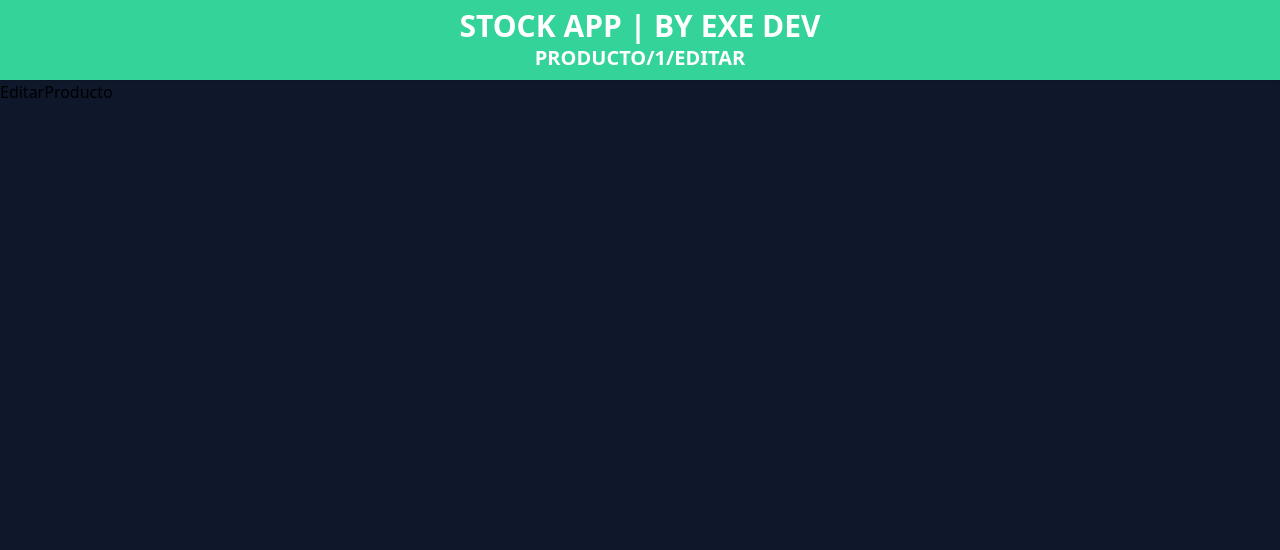
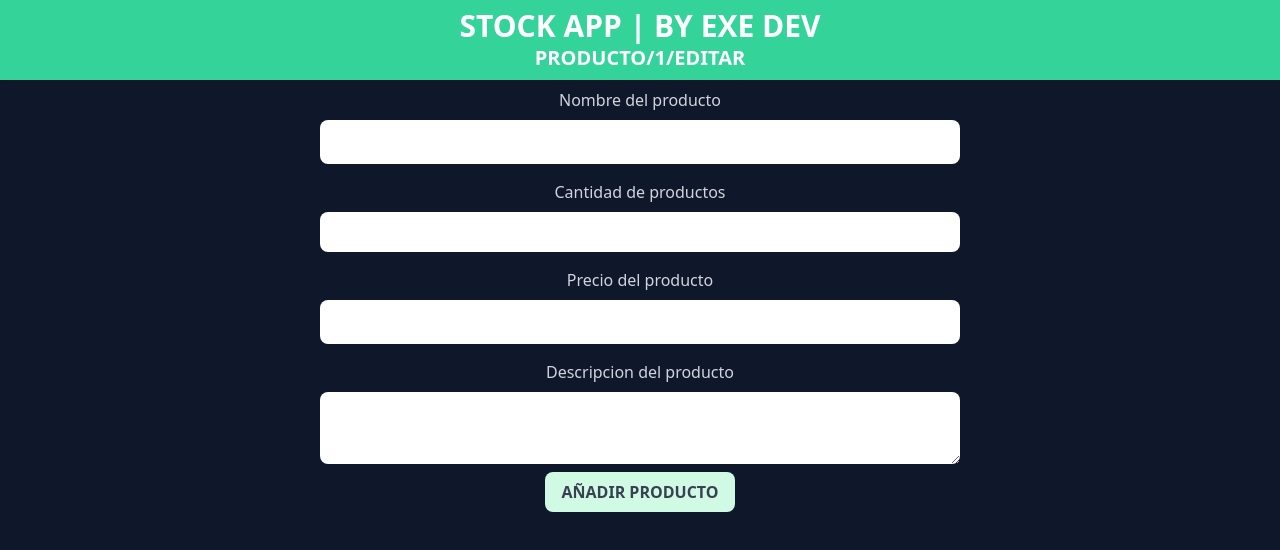
Before and after one commit to exe-quiel-dev/control_negocio_app, a React (Vite) app: page /producto/1/editar in a window 1280 px wide. Shown: the top 550 px of the page. Built offline with nearby package versions, Linux system fonts and the light colour scheme.

Commit message:
editar producto casi listo

```diff
--- a/src/components/ProductoInventario.jsx
+++ b/src/components/ProductoInventario.jsx
@@ -26,7 +26,6 @@ const ProductoInventario = ({ producto }) => {
       if (producto.id === id) {
         producto.cantidad = parseInt(producto.cantidad) + 1;
         setNuevacantidad(producto.cantidad)
-        console.log(producto)
         localStorage.setItem('productos', JSON.stringify(productos))
       }
     })
@@ -38,7 +37,6 @@ const ProductoInventario = ({ producto }) => {
         if (producto.cantidad > 1) {
           producto.cantidad = parseInt(producto.cantidad) - 1;
           setNuevacantidad(producto.cantidad)
-          console.log(producto)
           localStorage.setItem('productos', JSON.stringify(productos))
         } else {
           return
--- a/src/pages/EditarProducto.jsx
+++ b/src/pages/EditarProducto.jsx
@@ -1,17 +1,90 @@
 /* eslint-disable react-refresh/only-export-components */
+// HOOKS
+import { useState } from "react";
 import { useLoaderData } from "react-router-dom";
+import useInventario from "../hooks/useInventario";
 
-export function loader({params}) {
-
+export function loader({ params }) {
   return params;
 }
 
 const EditarProducto = () => {
-const datos = useLoaderData();
-console.log(datos)
+  const [nombre, setNombre] = useState('');
+  const [cantidad, setCantidad] = useState(0);
+  const [precio, setPrecio] = useState(0);
+  const [descripcion, setDescripcion] = useState('');
+
+  const { productos, setProductos } = useInventario();
+  const datos = useLoaderData();
+
+  const prodFiltrado = productos.filter(producto => producto.id === datos.productoId)
+
+  const handleEditarProducto = e => {
+    e.preventDefault()
+    const objProdActualizado = {
+      nombre,
+      cantidad,
+      precio,
+      descripcion
+    }
+    setProductos([...productos, objProdActualizado])
+    console.log(objProdActualizado)
+  }
 
   return (
-    <div>EditarProducto</div>
+    <form
+      className="flex flex-col items-center gap-2 p-2 lg:p-0 md:container md:mx-auto"
+      onSubmit={e => {
+        handleEditarProducto(e)
+      }}
+    >
+      <label htmlFor="nombre_producto" className="text-gray-300 pt-2 text-start">Nombre del producto</label>
+      <input
+        type="text"
+        id="nombre_producto"
+        name="nombre_producto"
+        className="text-lg p-2 outline-none rounded-lg w-full md:w-1/2"
+        defaultValue={prodFiltrado[0]?.nombre}
+        onChange={e => {setNombre(e.target.value)}}
+      />
+
+      <label htmlFor="cantidad" className="text-gray-300 w-full-md:4 pt-2 text-start">Cantidad de productos</label>
+      <input
+        type="number"
+        id="cantidad"
+        name="cantidad"
+        className="text w-full-md:lg p-2 outline-none rounded-lg w-full md:w-1/2"
+        defaultValue={prodFiltrado[0]?.cantidad}
+        onChange={e => {setCantidad(e.target.value)}}
+      />
+
+      <label htmlFor="precio" className="text-gray-300 pt-2 text-start">Precio del producto</label>
+      <input
+        type="number"
+        id="precio"
+        name="precio"
+        className="text-lg p-2 outline-none rounded-lg w-full md:w-1/2"
+        defaultValue={prodFiltrado[0]?.precio}
+        onChange={e => {setPrecio(e.target.value)}}
+      />
+
+
+      <label htmlFor="descripcion" className="text-gray-300 pt-2 text-start">Descripcion del producto</label>
+      <textarea
+        id="descripcion"
+        name="descripcion"
+        className="text-lg p-2 outline-none rounded-lg w-full md:w-1/2"
+        maxLength={100}
+        defaultValue={prodFiltrado[0]?.descripcion}
+        onChange={e => {setDescripcion(e.target.value)}}
+      ></textarea>
+
+      <input
+        type="submit"
+        value='Añadir producto'
+        className='uppercase p-2 font-bold bg-emerald-100 rounded-lg px-4 hover:shadow hover:bg-emerald-300 cursor-pointer text-gray-700'
+      />
+    </form>
   )
 }
 
```
